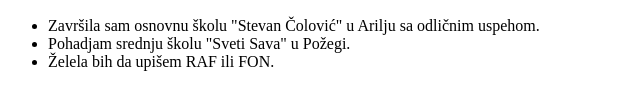
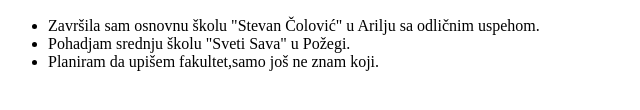
Before and after one commit to mmariiiinaa/primena-racunarra, a plain HTML site: page index.html in a window 1280 px wide. Shown: the part 322-432 px from the top of the page, without its empty margins (0-640 px from the left). Drawn offline with Linux system fonts and the light colour scheme.

Commit message:
Update index.html

```diff
--- a/index.html
+++ b/index.html
@@ -21,8 +21,9 @@
    <ul>
     <li>Završila sam osnovnu školu "Stevan Čolović" u Arilju sa odličnim uspehom.</li>
     <li>Pohadjam srednju školu "Sveti Sava" u Požegi.</li>
-    <li>Želela bih da upišem RAF ili FON.</li>
+    <li>Planiram da upišem fakultet,samo još ne znam koji.</li>
    </ul>
+
 
 </body>
 </html>
```
